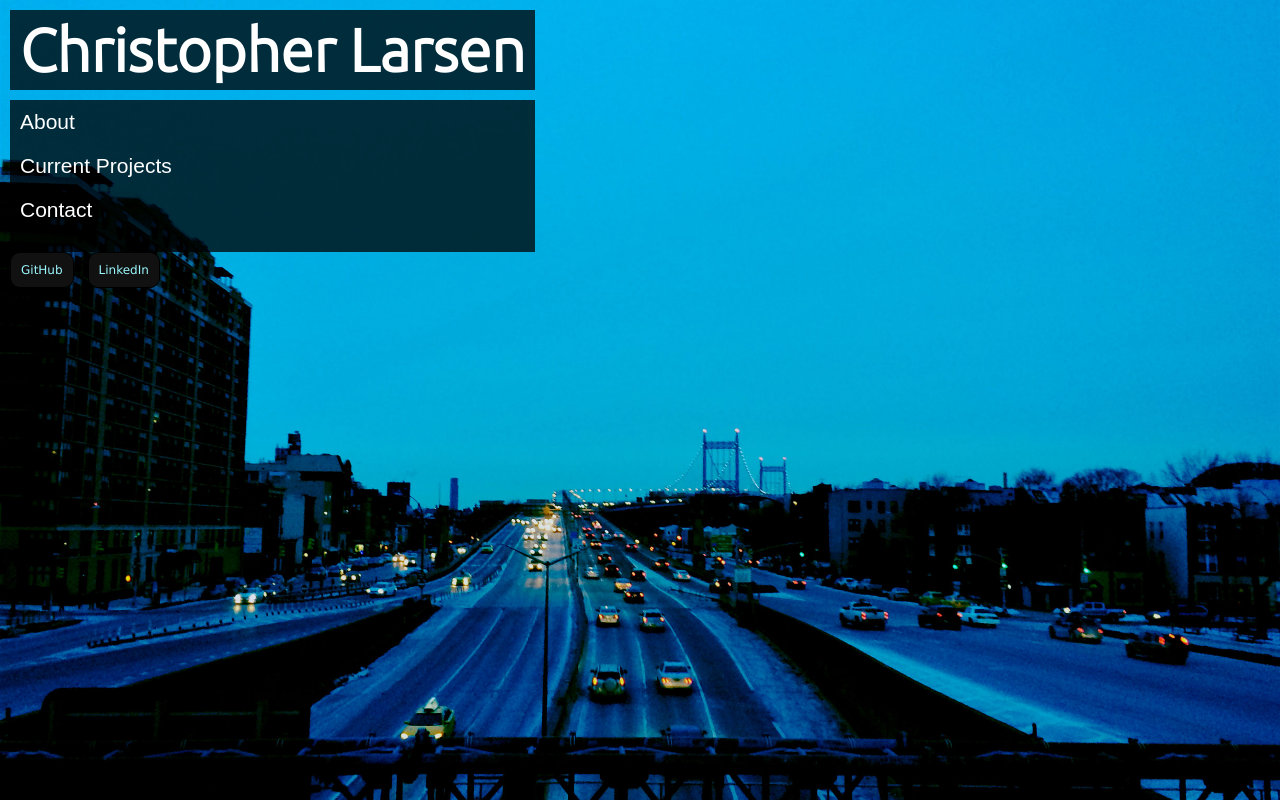
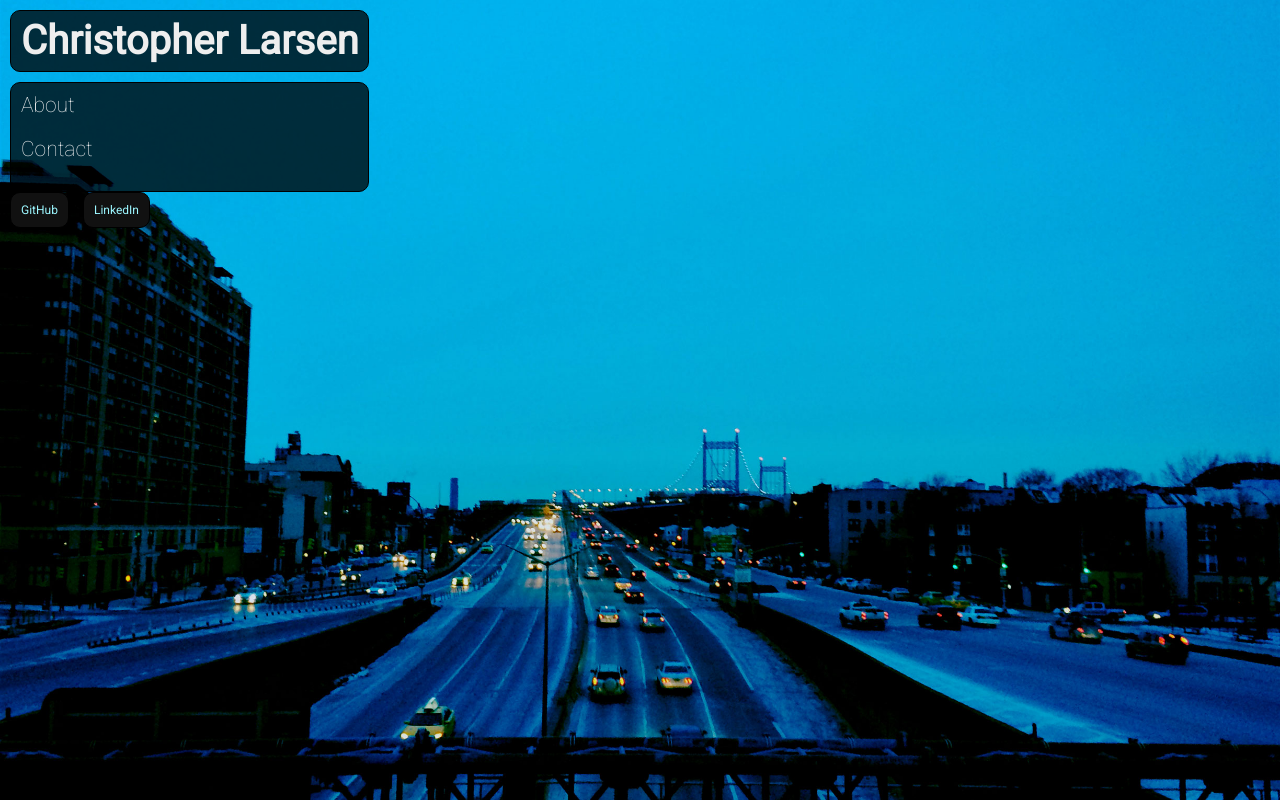
Before and after one commit to ChrisFingaz/MyWebsite, a website: page index.html in a window 1280 px wide. Drawn offline with nearby package versions, Linux system fonts and the light colour scheme.

Commit message:
Changing fonts etc

```diff
--- a/index.html
+++ b/index.html
@@ -45,12 +45,12 @@
 				</p>
 			</dd>
 
-			<dt><a href="">Current Projects</a></dt>
+<!-- 			<dt><a href="">Current Projects</a></dt>
 			<dd>
 				<p>
 					please disperse, nothing to see here.
 				</p>
-			</dd>
+			</dd> -->
 
 
 			<dt><a href="">Contact</a></dt>
--- a/sass/_base.scss
+++ b/sass/_base.scss
@@ -4,24 +4,24 @@ $sky-blue: #00b2ee;
 $drop-shadow:rgba(0,0,0,0.75);
 
 // Google Fonts _______________________________________________________________
-@import url(http://fonts.googleapis.com/css?family=Ubuntu:300);
+@import url(http://fonts.googleapis.com/css?family=Roboto:400,100);
 
 // Variables __________________________________________________________________
 $base-font-size: 16px;
 
-$h1-font-size: 60px;
+$h1-font-size: 40px;
 $h2-font-size: 36px;
 $h3-font-size: 21px;
 $p-font-size: 14px;
 
-$h1-font: 'Ubuntu', Arial, sans-serif;
-$h2-font:  Arial, sans-serif;
-$h3-font:  Arial, sans-serif;
-$p-font:  Arial, sans-serif;
-$a-font: Verdana, sans-serif;
+$h1-font: 'Roboto', Arial, sans-serif;
+$h2-font: 'Roboto', Arial, sans-serif;
+$h3-font: 'Roboto',Arial, sans-serif;
+$p-font: 'Roboto',Arial, sans-serif;
+$a-font: 'Roboto',Verdana, sans-serif;
 
 
-$primary-color: #FFF;
+$primary-color: #eee;
 $hover-color: #9cf7ff;
 
 $box-shadow: 7px 7px 10px $drop-shadow;
--- a/sass/main.scss
+++ b/sass/main.scss
@@ -22,34 +22,42 @@ body {
 		font-size: $h1-font-size;
 		background: rgba(0,0,0,0.75);
 		line-height: 100%;
+		border: 1px solid;
+		border-color: #000;
+    	border-radius: 10px;
 	}
 
 	h2 {
 		font-family: $h2-font;
 		color: $primary-color;
 		font-size: $h2-font-size;
+		font-weight: 100;
 	}
 
 	p {
 		font-family: $p-font;
 		font-size: $p-font-size;
 		color: $primary-color;
+		font-weight: 100;
 	}
 
 	.accordion {
 
 		margin: 0 0 0 10px;
-		width: 515px;
+		width: 347px;
 		background: rgba(0,0,0,0.75);
 		padding: 10px 0 10px 10px;
+		border: 1px solid;
+    	border-radius: 10px;
 
 	   dt {
 
 	      a {
 	        display: block;
-			font-family: $h2-font;
+			font-family: $h3-font;
 			color: $primary-color;
 			font-size: $h3-font-size;
+			font-weight: 100;
 			text-decoration: none;
 			margin: 0 0 $bottom-nav-space 0;
 	      }
```
Also changed, not shown: css/main.css, 1 other file.
